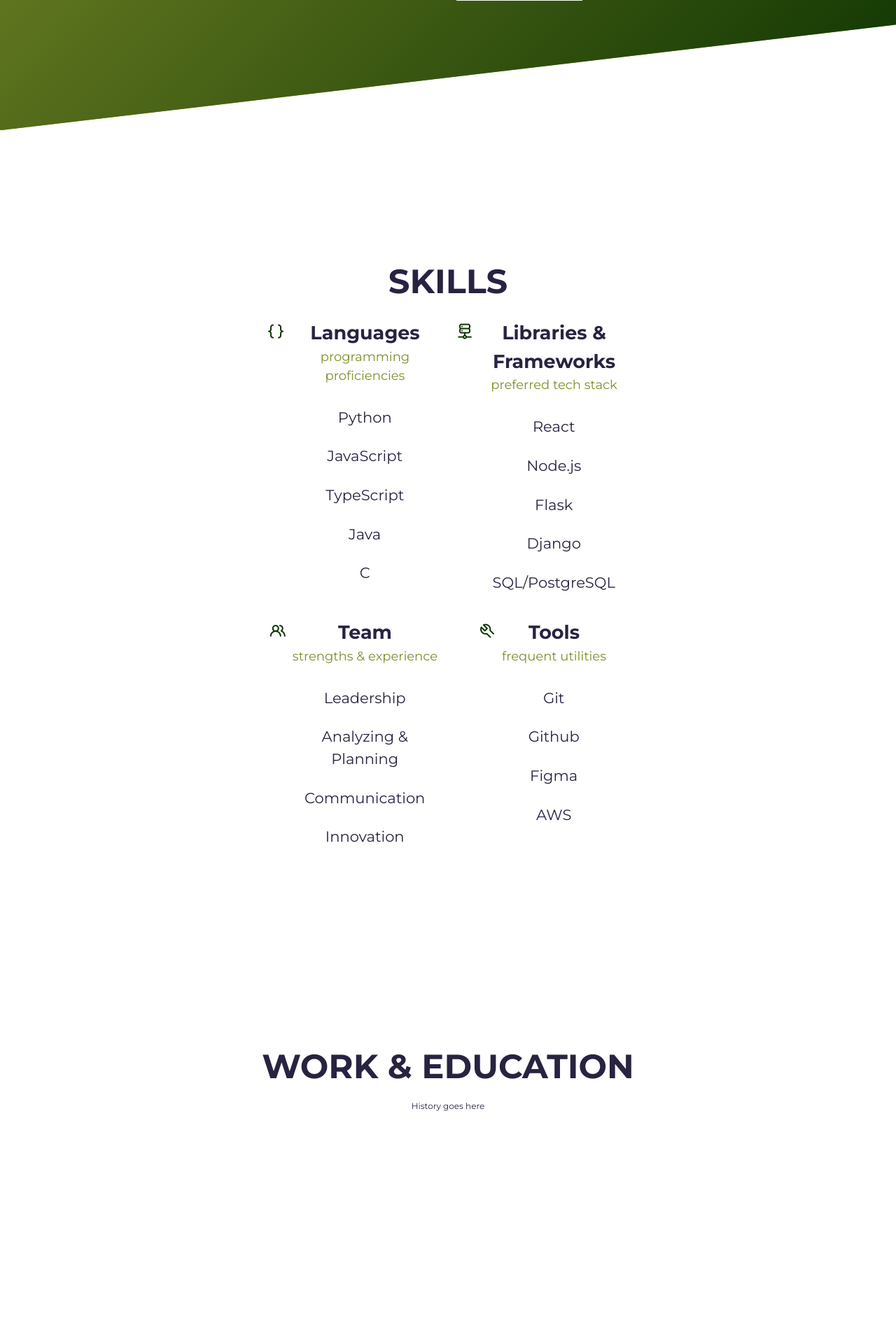
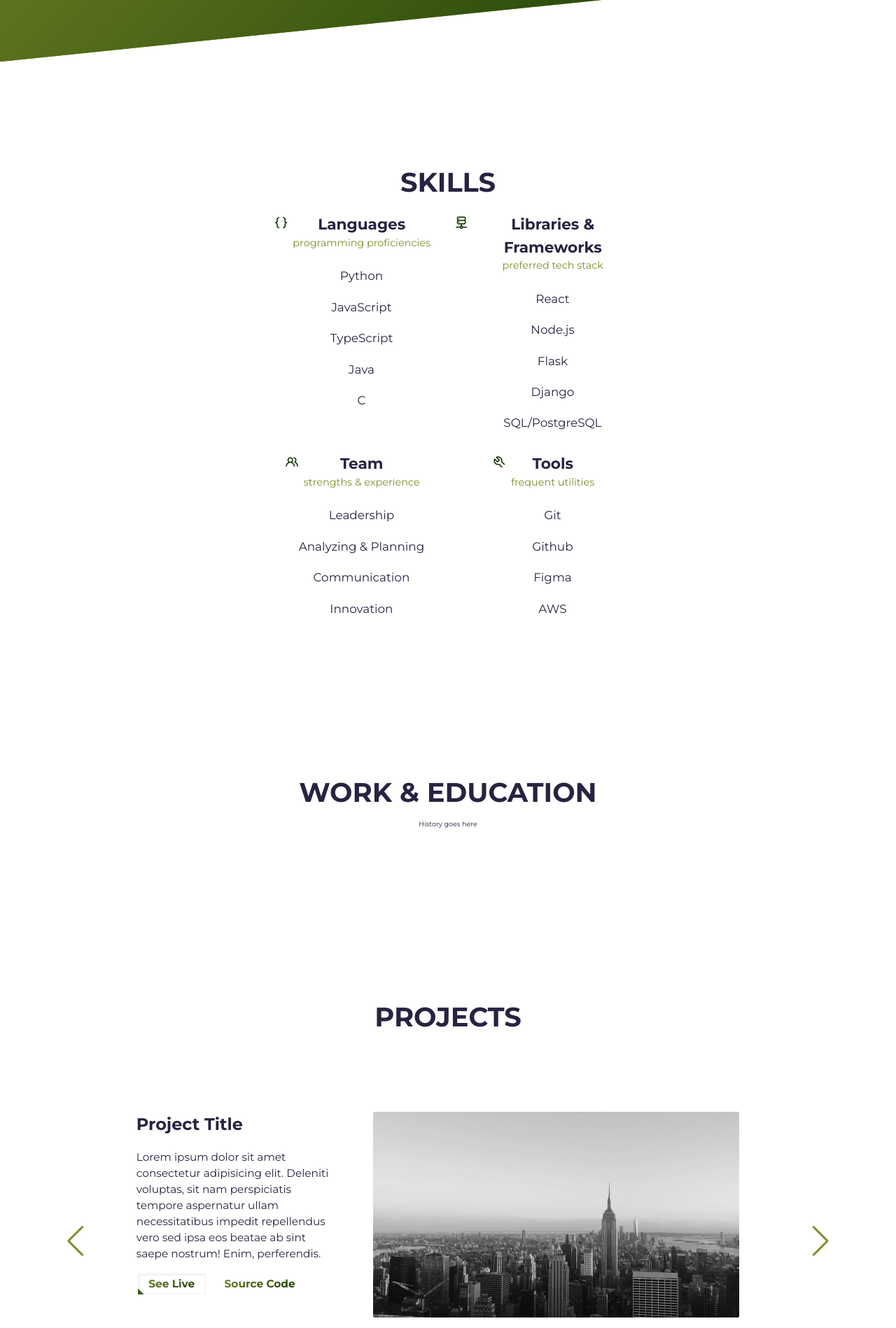
Before and after one commit to gmacfarq/portfolio-website, a Flask app: page / in a window 1280 px wide. Shown: the part 1419-3317 px from the top of the page at 70% size. Run offline with Flask 3, Linux system fonts and the light colour scheme; some libraries are stand-ins or nearby versions.

Commit message:
60% font-size

```diff
--- a/static/css/main.css
+++ b/static/css/main.css
@@ -13,7 +13,7 @@
 }
 
 html {
-    font-size: 75%;
+    font-size: 60%;
     scroll-behavior: smooth
 }
 
```
